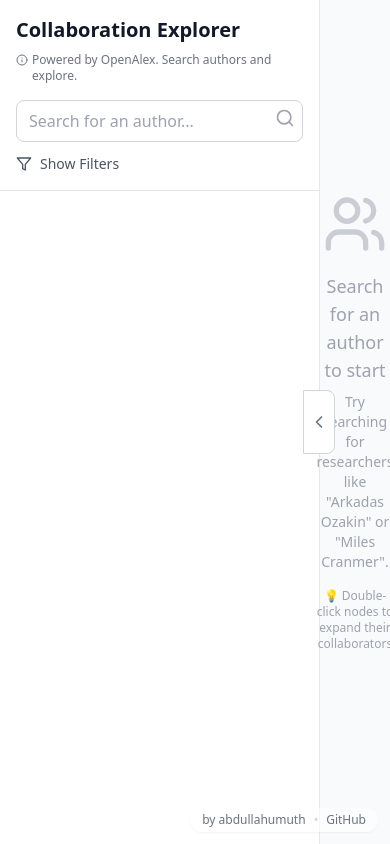
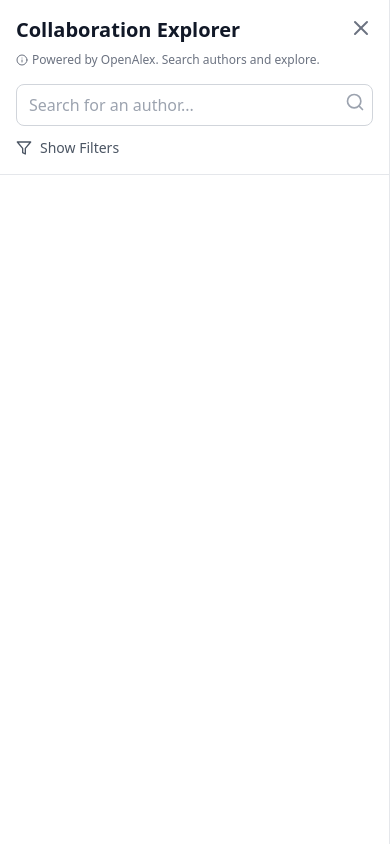
Before and after one commit to abdullahumuth/academic_author_network, a React (Create React App) app: page / in a window 390 px wide. Built offline with nearby package versions, Linux system fonts and the light colour scheme; the HTML template or start-up script is replaced by a standard one.

Commit message:
Better mobile UI, and reset selection by clicking to background

```diff
--- a/src/CollaborationExplorer.jsx
+++ b/src/CollaborationExplorer.jsx
@@ -1,7 +1,7 @@
 import React, { useState, useEffect, useRef, useCallback } from 'react';
 import {
   Search, Filter, X, Loader2, Users, BookOpen, Award,
-  AlertCircle, Info, Link, ChevronLeft, ChevronRight
+  AlertCircle, Info, Link, ChevronLeft, ChevronRight, Menu
 } from 'lucide-react';
 import * as d3 from 'd3';
 
@@ -507,16 +507,52 @@ const CollaborationExplorer = () => {
 
   return (
     <div className="flex h-screen bg-gray-50 font-sans">
+      {/* Mobile: Hamburger menu button (only visible when sidebar closed) */}
+      {!isSidebarOpen && (
+        <button
+          onClick={() => setIsSidebarOpen(true)}
+          className="fixed top-4 left-4 z-30 md:hidden bg-white p-2 rounded-lg shadow-lg border border-gray-300 hover:bg-gray-50"
+          aria-label="Open menu"
+        >
+          <Menu className="w-6 h-6 text-gray-700" />
+        </button>
+      )}
+
+      {/* Mobile: Backdrop overlay (only visible when sidebar open on mobile) */}
+      {isSidebarOpen && (
+        <div
+          onClick={() => setIsSidebarOpen(false)}
+          className="md:hidden fixed inset-0 bg-black bg-opacity-30 z-10"
+        />
+      )}
+
+      {/* Sidebar */}
       <div className={`
-        ${isSidebarOpen ? 'w-80' : 'w-0'}
-        bg-white border-r border-gray-200 flex flex-col transition-all duration-300 ease-in-out relative
+        ${isSidebarOpen ? 'w-full md:w-80' : 'w-0'}
+        fixed md:relative inset-y-0 md:inset-auto left-0 md:left-auto z-20 md:z-auto
+        bg-white border-r border-gray-200 flex flex-col transition-all duration-300 ease-in-out
       `}>
+        {/* Desktop: Edge toggle button (hidden on mobile) */}
         <button
           onClick={() => setIsSidebarOpen(!isSidebarOpen)}
-          className="absolute -right-4 top-1/2 -translate-y-1/2 z-20 w-8 h-16 bg-white border border-gray-300 rounded-r-lg flex items-center justify-center text-gray-500 hover:bg-gray-50"
+          className={`hidden md:flex absolute top-1/2 -translate-y-1/2 z-20 w-8 h-16 bg-white border border-gray-300 rounded-r-lg items-center justify-center text-gray-500 hover:bg-gray-50 ${
+            isSidebarOpen ? '-right-4' : 'left-0'
+          }`}
+          aria-label={isSidebarOpen ? "Close sidebar" : "Open sidebar"}
         >
           {isSidebarOpen ? <ChevronLeft className="w-5 h-5" /> : <ChevronRight className="w-5 h-5" />}
         </button>
+
+        {/* Mobile: Close button inside sidebar (only visible on mobile when open) */}
+        {isSidebarOpen && (
+          <button
+            onClick={() => setIsSidebarOpen(false)}
+            className="md:hidden absolute top-4 right-4 z-30 text-gray-500 hover:text-gray-700"
+            aria-label="Close menu"
+          >
+            <X className="w-6 h-6" />
+          </button>
+        )}
 
         <div className={`
           flex-1 flex flex-col overflow-y-auto ${isSidebarOpen ? 'opacity-100' : 'opacity-0'} transition-opacity duration-300
```
